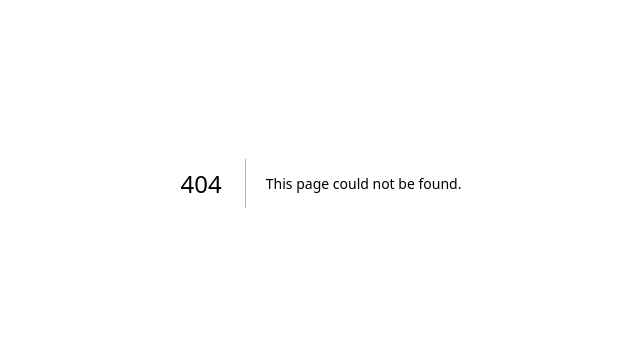
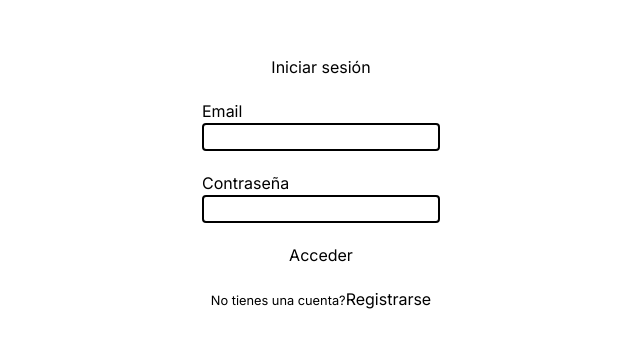
Before and after one commit to No-Country/s13-02-m-node-react, a Next.js app in the folder frontend/: page /login in a window 1280 px wide. Before the commit this address had no page. Shown: the part 217-564 px from the top of the page, without its empty margins (319-959 px from the left). Built offline with nearby package versions, Linux system fonts and the light colour scheme.

Commit message:
joaquin-feature: create login and register components and routes

```diff
--- /dev/null
+++ b/frontend/src/app/(auth)/layout.jsx
@@ -0,0 +1,5 @@
+function layout({ children }) {
+  return children
+}
+
+export default layout
--- /dev/null
+++ b/frontend/src/app/(auth)/login/page.jsx
@@ -0,0 +1,7 @@
+import Login from '@/components/login/Login'
+
+const pageLogin = () => {
+  return <Login />
+}
+
+export default pageLogin
--- /dev/null
+++ b/frontend/src/app/(auth)/register/page.jsx
@@ -0,0 +1,7 @@
+import Register from '@/components/register/Register'
+
+const pageRegister = () => {
+  return <Register />
+}
+
+export default pageRegister
--- /dev/null
+++ b/frontend/src/app/(routes)/layout.jsx
@@ -0,0 +1,5 @@
+const layout = ({ children }) => {
+  return children
+}
+
+export default layout
--- a/frontend/src/app/globals.css
+++ b/frontend/src/app/globals.css
@@ -2,7 +2,7 @@
 @tailwind components;
 @tailwind utilities;
 
-:root {
+/* :root {
   --foreground-rgb: 0, 0, 0;
   --background-start-rgb: 214, 219, 220;
   --background-end-rgb: 255, 255, 255;
@@ -30,4 +30,4 @@ body {
   .text-balance {
     text-wrap: balance;
   }
-}
+} */
--- /dev/null
+++ b/frontend/src/components/login/Login.jsx
@@ -0,0 +1,52 @@
+'use client'
+import loginPost from '@/utils/authRequest/loginPost'
+import Link from 'next/link'
+import { useRouter } from 'next/navigation'
+import React from 'react'
+
+const Login = () => {
+  const router = useRouter()
+  const loginHandler = (e) => {
+    e.preventDefault()
+    const userData = Object.fromEntries(new FormData(e.currentTarget))
+    console.log(userData)
+    userData.userEmail && userData.userPassword
+      ? loginPost(userData, router)
+      : {}
+  }
+  return (
+    <section className='flex flex-col gap-5 items-center justify-center w-full h-screen'>
+      <h1>Iniciar sesión</h1>
+      <form
+        action=''
+        onSubmit={loginHandler}
+        className='flex flex-col gap-5 items-center'
+      >
+        <label htmlFor='userEmail' className='flex flex-col'>
+          Email
+          <input
+            type='email'
+            name='userEmail'
+            id=''
+            className='border-2 border-black rounded'
+          />
+        </label>
+        <label htmlFor='userPassword' className='flex flex-col'>
+          Contraseña
+          <input
+            type='password'
+            name='userPassword'
+            id=''
+            className='border-2 border-black rounded'
+          />
+        </label>
+        <input type='submit' value='Acceder' />
+      </form>
+      <Link href={'/register'}>
+        <small>No tienes una cuenta?</small>Registrarse
+      </Link>
+    </section>
+  )
+}
+
+export default Login
--- /dev/null
+++ b/frontend/src/components/register/Register.jsx
@@ -0,0 +1,51 @@
+'use client'
+import registerPost from '@/utils/authRequest/registerPost'
+import Link from 'next/link'
+import { useRouter } from 'next/navigation'
+import React from 'react'
+const Register = () => {
+  const router = useRouter()
+  const registerHandler = (e) => {
+    e.preventDefault()
+    const userData = Object.fromEntries(new FormData(e.currentTarget))
+    console.log(userData)
+    userData.userEmail && userData.userPassword
+      ? registerPost(userData, router)
+      : {}
+  }
+  return (
+    <section className='flex flex-col gap-5 items-center justify-center w-full h-screen'>
+      <h1>Crear cuenta</h1>
+      <form
+        action=''
+        onSubmit={registerHandler}
+        className='flex flex-col gap-5 items-center'
+      >
+        <label htmlFor='userEmail' className='flex flex-col'>
+          Email
+          <input
+            type='email'
+            name='userEmail'
+            id=''
+            className='border-2 border-black rounded'
+          />
+        </label>
+        <label htmlFor='userPassword' className='flex flex-col'>
+          Contraseña
+          <input
+            type='password'
+            name='userPassword'
+            id=''
+            className='border-2 border-black rounded'
+          />
+        </label>
+        <input type='submit' value='Registrase' />
+      </form>
+      <Link href={'/login'}>
+        <small>Ya tienes una cuenta?</small> Inicia sesión
+      </Link>
+    </section>
+  )
+}
+
+export default Register
--- /dev/null
+++ b/frontend/src/utils/authRequest/loginPost.js
@@ -0,0 +1,16 @@
+import axios from 'axios'
+
+const loginPost = async (userData, router) => {
+  await axios
+    .post('', userData)
+    .then(function (res) {
+      console.log(res)
+      localStorage.setItem('idKey', res.token)
+      router.push('/')
+    })
+    .catch(function (err) {
+      console.log(err)
+    })
+}
+
+export default loginPost
--- /dev/null
+++ b/frontend/src/utils/authRequest/registerPost.js
@@ -0,0 +1,14 @@
+import axios from 'axios'
+
+const registerPost = async (userData, router) => {
+  await axios
+    .post('', userData)
+    .then(function (res) {
+      router.push('/login')
+    })
+    .catch(function (err) {
+      console.log(err)
+    })
+}
+
+export default registerPost
```
Also changed, not shown: frontend/.babelrc (deleted), frontend/.eslintrc.json, frontend/src/app/(routes)/home/page.jsx (added).
